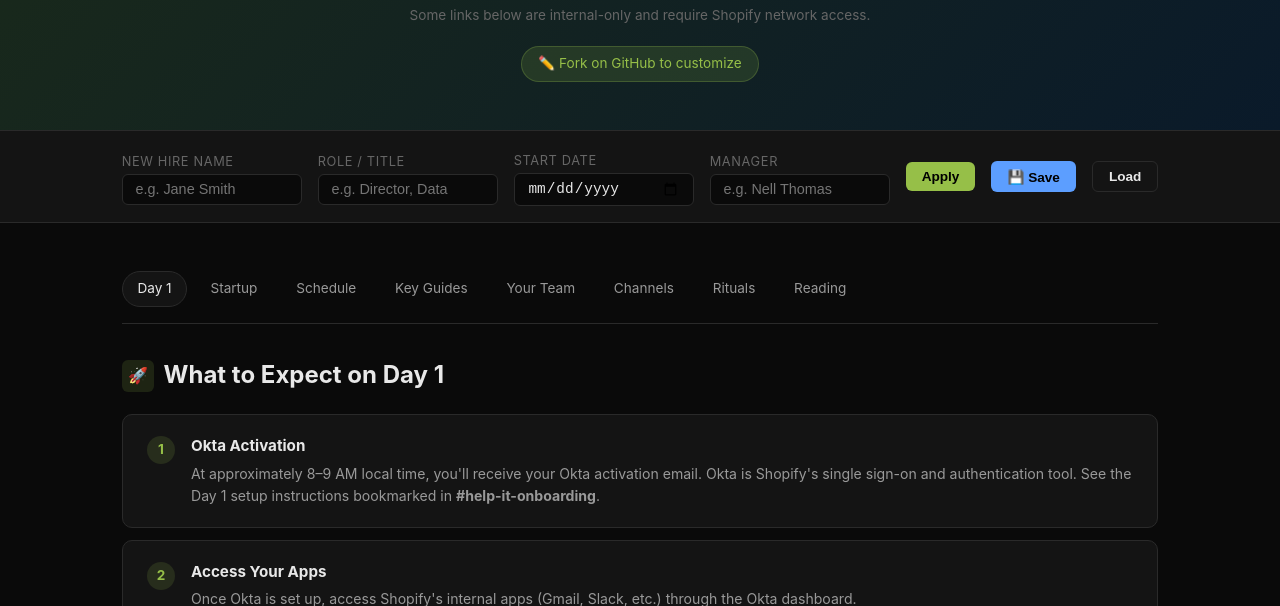
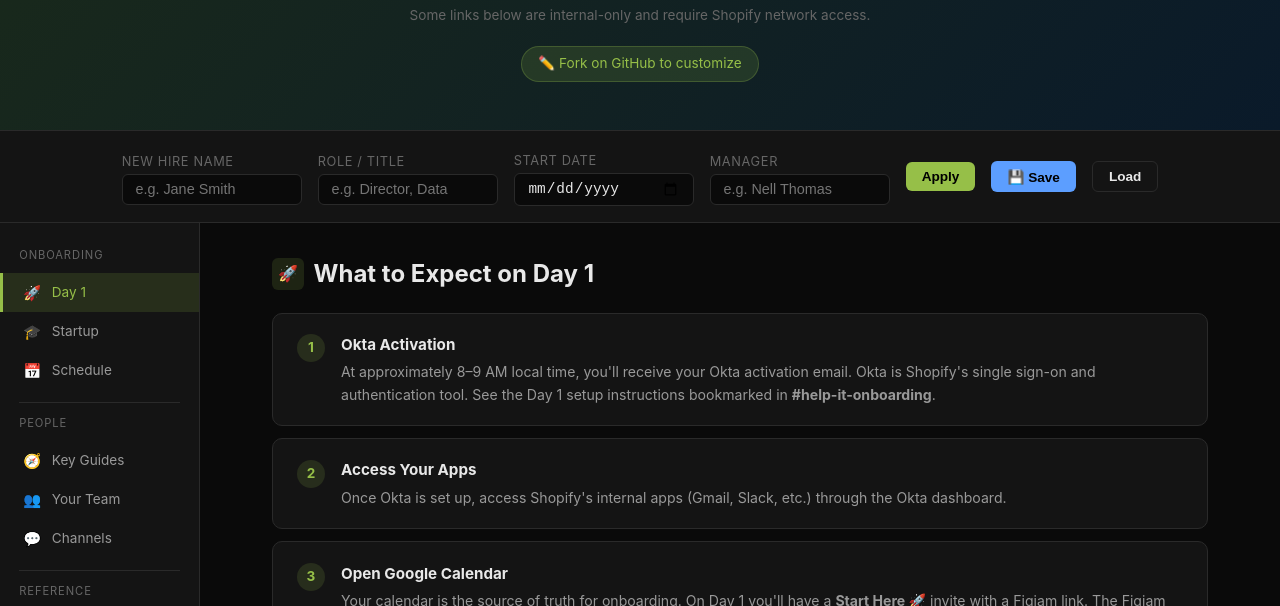
Before and after one commit to hoganjill/onboarding-playbook, a plain HTML site: page index.html in a window 1280 px wide. Shown: the part 177-783 px from the top of the page. Drawn offline with Linux system fonts and the light colour scheme; a script that the page names is missing.

Commit message:
Switch to fixed left sidebar navigation

```diff
--- a/index.html
+++ b/index.html
@@ -119,44 +119,97 @@
     .config-bar button:hover { opacity: 0.85; }
 
     /* ── Layout ────────────────────────────────────────────────── */
+    .page-layout {
+      display: flex;
+      min-height: calc(100vh - 200px);
+    }
+
     .container {
-      max-width: 1100px;
+      max-width: 1000px;
       margin: 0 auto;
       padding: 2rem;
+      flex: 1;
+      min-width: 0;
     }
 
-    /* ── Nav ───────────────────────────────────────────────────── */
-    .nav {
-      display: flex;
-      flex-wrap: wrap;
-      gap: 0.5rem;
-      margin-bottom: 2rem;
+    /* ── Sidebar Nav ──────────────────────────────────────────── */
+    .sidebar {
+      width: 200px;
+      flex-shrink: 0;
       position: sticky;
       top: 0;
-      background: var(--bg);
-      padding: 1rem 0;
-      z-index: 10;
-      border-bottom: 1px solid var(--border);
+      height: 100vh;
+      background: var(--surface);
+      border-right: 1px solid var(--border);
+      padding: 1.5rem 0;
+      overflow-y: auto;
+      z-index: 20;
     }
-    .nav a {
+    .sidebar .sidebar-label {
+      color: var(--text-dim);
+      font-size: 0.7rem;
+      text-transform: uppercase;
+      letter-spacing: 0.08em;
+      padding: 0 1.2rem;
+      margin-bottom: 0.5rem;
+    }
+    .sidebar a {
+      display: flex;
+      align-items: center;
+      gap: 0.6rem;
       color: var(--text-secondary);
       text-decoration: none;
-      padding: 0.4rem 0.9rem;
-      border-radius: 20px;
+      padding: 0.5rem 1.2rem;
       font-size: 0.85rem;
-      border: 1px solid transparent;
-      transition: all 0.15s;
+      transition: all 0.12s;
+      border-left: 3px solid transparent;
     }
-    .nav a:hover, .nav a.active {
+    .sidebar a:hover {
       color: var(--text);
-      background: var(--surface);
-      border-color: var(--border);
+      background: var(--surface-hover);
     }
+    .sidebar a.active {
+      color: var(--accent);
+      background: var(--accent-dim);
+      border-left-color: var(--accent);
+    }
+    .sidebar a .nav-icon {
+      font-size: 0.9rem;
+      width: 20px;
+      text-align: center;
+      flex-shrink: 0;
+    }
+    .sidebar .sidebar-divider {
+      height: 1px;
+      background: var(--border);
+      margin: 0.75rem 1.2rem;
+    }
+
+    /* Mobile sidebar toggle */
+    .sidebar-toggle {
+      display: none;
+      position: fixed;
+      bottom: 1.5rem;
+      left: 1.5rem;
+      z-index: 30;
+      background: var(--accent);
+      color: #000;
+      border: none;
+      width: 44px;
+      height: 44px;
+      border-radius: 50%;
+      font-size: 1.2rem;
+      cursor: pointer;
+      box-shadow: 0 4px 12px rgba(0,0,0,0.4);
+    }
+
+    /* Legacy .nav (hidden — replaced by sidebar) */
+    .nav { display: none; }
 
     /* ── Sections ──────────────────────────────────────────────── */
     .section {
       margin-bottom: 3rem;
-      scroll-margin-top: 5rem;
+      scroll-margin-top: 1.5rem;
     }
     .section h2 {
       font-size: 1.5rem;
@@ -483,14 +536,32 @@
     }
 
     /* ── Responsive ────────────────────────────────────────────── */
-    @media (max-width: 768px) {
+    @media (max-width: 900px) {
+      .sidebar {
+        position: fixed;
+        left: -220px;
+        top: 0;
+        height: 100vh;
+        transition: left 0.25s ease;
+        box-shadow: 4px 0 20px rgba(0,0,0,0.5);
+      }
+      .sidebar.open { left: 0; }
+      .sidebar-toggle { display: flex; align-items: center; justify-content: center; }
+      .sidebar-overlay {
+        display: none;
+        position: fixed;
+        inset: 0;
+        background: rgba(0,0,0,0.5);
+        z-index: 15;
+      }
+      .sidebar-overlay.open { display: block; }
+      .page-layout { display: block; }
       .header { padding: 2rem 1rem; }
       .header h1 { font-size: 1.8rem; }
       .container { padding: 1rem; }
       .schedule-grid { grid-template-columns: 1fr; }
       .schedule-grid .cell.header { display: none; }
       .schedule-grid .cell.week-label { justify-content: flex-start; padding-left: 1rem; }
-      .nav { gap: 0.3rem; }
     }
 
     /* ── Footer ────────────────────────────────────────────────── */
@@ -550,17 +621,37 @@
   <!-- ═══════════════════════════════════════════════════════════ -->
   <!-- Nav                                                        -->
   <!-- ═══════════════════════════════════════════════════════════ -->
-  <div class="container">
+  <!-- Mobile sidebar overlay -->
+  <div class="sidebar-overlay" id="sidebarOverlay" onclick="toggleSidebar()"></div>
+  <button class="sidebar-toggle" id="sidebarToggle" onclick="toggleSidebar()">☰</button>
+
+  <div class="page-layout">
+
+    <!-- ═══════════════════════════════════════════════════════════ -->
+    <!-- Sidebar Nav                                                -->
+    <!-- ═══════════════════════════════════════════════════════════ -->
+    <nav class="sidebar" id="sidebar">
+      <div class="sidebar-label">Onboarding</div>
+      <a href="#day1" onclick="closeSidebar()"><span class="nav-icon">🚀</span> Day 1</a>
+      <a href="#startup" onclick="closeSidebar()"><span class="nav-icon">🎓</span> Startup</a>
+      <a href="#schedule" onclick="closeSidebar()"><span class="nav-icon">📅</span> Schedule</a>
+      <div class="sidebar-divider"></div>
+      <div class="sidebar-label">People</div>
+      <a href="#guides" onclick="closeSidebar()"><span class="nav-icon">🧭</span> Key Guides</a>
+      <a href="#team" onclick="closeSidebar()"><span class="nav-icon">👥</span> Your Team</a>
+      <a href="#channels" onclick="closeSidebar()"><span class="nav-icon">💬</span> Channels</a>
+      <div class="sidebar-divider"></div>
+      <div class="sidebar-label">Reference</div>
+      <a href="#rituals" onclick="closeSidebar()"><span class="nav-icon">🔁</span> Rituals</a>
+      <a href="#reading" onclick="closeSidebar()"><span class="nav-icon">📚</span> Reading</a>
+    </nav>
+
+    <!-- Old nav (hidden via CSS) -->
     <nav class="nav" id="nav">
       <a href="#day1">Day 1</a>
-      <a href="#startup">Startup</a>
-      <a href="#schedule">Schedule</a>
-      <a href="#guides">Key Guides</a>
-      <a href="#team">Your Team</a>
-      <a href="#channels">Channels</a>
-      <a href="#rituals">Rituals</a>
-      <a href="#reading">Reading</a>
     </nav>
+
+  <div class="container">
 
     <!-- ═══════════════════════════════════════════════════════════ -->
     <!-- Day 1                                                      -->
@@ -1015,6 +1106,7 @@
     </div>
 
   </div><!-- /container -->
+  </div><!-- /page-layout -->
 
   <!-- ═══════════════════════════════════════════════════════════ -->
   <!-- Footer                                                      -->
@@ -1325,21 +1417,31 @@
       }
     });
 
-    // ── Sticky nav highlight ───────────────────────────────────
+    // ── Sidebar highlight on scroll ────────────────────────────
     const sections = document.querySelectorAll('.section');
-    const navLinks = document.querySelectorAll('.nav a');
+    const sidebarLinks = document.querySelectorAll('.sidebar a[href^="#"]');
 
     const observer = new IntersectionObserver((entries) => {
       entries.forEach(entry => {
         if (entry.isIntersecting) {
-          navLinks.forEach(l => l.classList.remove('active'));
-          const link = document.querySelector(`.nav a[href="#${entry.target.id}"]`);
+          sidebarLinks.forEach(l => l.classList.remove('active'));
+          const link = document.querySelector(`.sidebar a[href="#${entry.target.id}"]`);
           if (link) link.classList.add('active');
         }
       });
-    }, { rootMargin: '-100px 0px -60% 0px' });
+    }, { rootMargin: '-50px 0px -60% 0px' });
 
     sections.forEach(s => observer.observe(s));
+
+    // ── Mobile sidebar toggle ───────────────────────────────────
+    function toggleSidebar() {
+      document.getElementById('sidebar').classList.toggle('open');
+      document.getElementById('sidebarOverlay').classList.toggle('open');
+    }
+    function closeSidebar() {
+      document.getElementById('sidebar').classList.remove('open');
+      document.getElementById('sidebarOverlay').classList.remove('open');
+    }
 
     // ── Auto-load config on page load ──────────────────────────
     window.addEventListener('DOMContentLoaded', () => {
```
